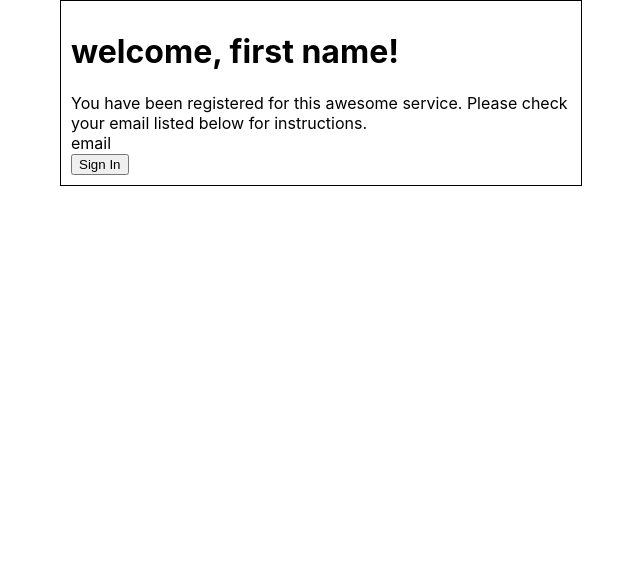
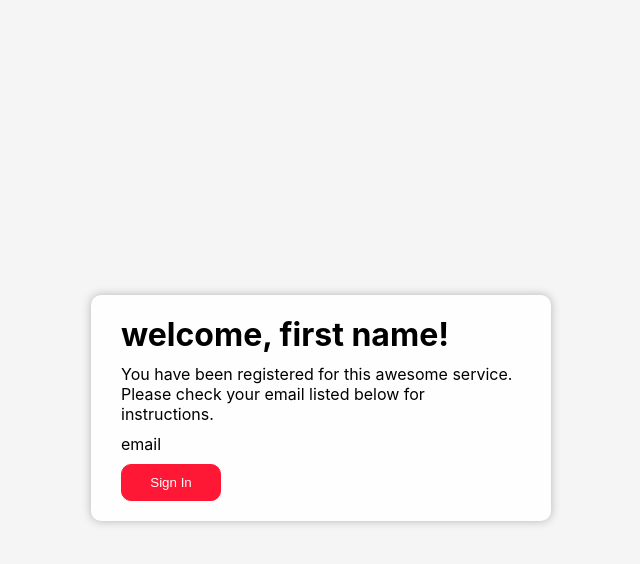
Before and after one commit to nerasan/flipgrid-code-challenge, a React (Create React App) app: page /confirmation in a window 1280 px wide. Shown: the top 564 px of the page, without its empty margins (319-959 px from the left). Built offline with nearby package versions, Linux system fonts and the light colour scheme.

Commit message:
overall styling

```diff
--- a/public/index.html
+++ b/public/index.html
@@ -24,7 +24,7 @@
       work correctly both with client-side routing and a non-root public URL.
       Learn how to configure a non-root public URL by running `npm run build`.
     -->
-    <title>React App</title>
+    <title>Flipgrid</title>
   </head>
   <body>
     <noscript>You need to enable JavaScript to run this app.</noscript>
--- a/src/App.css
+++ b/src/App.css
@@ -37,10 +37,63 @@
   }
 }
 
-.container {
-  max-width: 500px;
-  margin: auto;
-  width: 50%;
-  border: 1px solid black;
+Input {
+  border-radius: 5px;
+  border: 1px solid #ccc;
+  height: 20px;
+  width: 100%;
+}
+
+h1 {
+  margin: 0;
+}
+
+label {
+  font-weight: 700;
+}
+
+button {
+  margin-left: auto;
+  color: white;
+  width: 100px;
+  background-color: #ff1836;
+  border: 1px solid #ff1836;
+  border-radius: 10px;
   padding: 10px;
 }
+
+.light-heading {
+  font-weight: 500;
+}
+
+.wrapper {
+  width: 50%;
+  margin: 0 auto;
+  display: flex;
+  flex-direction: column;
+  justify-content: center;
+  align-items: center;
+  min-height: 100vh;
+}
+
+.container {
+  /* width: 50%; */
+  background-color: #fefefe;
+  max-width: 400px;
+  border: 0px solid black;
+  border-radius: 10px;
+  padding: 20px 30px;
+  box-shadow: 0 0 10px #b5b4b3;
+}
+
+.sub-section {
+  padding: 0 0 10px 0;
+}
+
+.form-group {
+  margin: 0 0 13px 0;
+}
+
+.button-div {
+  display: flex;
+}
--- a/src/components/Confirmation.js
+++ b/src/components/Confirmation.js
@@ -3,20 +3,25 @@ import React from 'react'
 const Confirmation = (props) => {
 
     return (
-        <>
+        <div className="wrapper">
             <div className="container">
+                <div className="sub-section">
                     <h1>welcome, first name!</h1>
-            <div className="sub-text">
+                </div>
+
+                <div className="sub-section">
                     You have been registered for this awesome service. Please check your email listed below for instructions.
                 </div>
 
+                <div className="sub-section">
                     <div className="email-text">
                         email
+                    </div>
                 </div>
 
                 <button>Sign In</button>
             </div>
-        </>
+        </div>
     )
 
 }
--- a/src/components/Home.js
+++ b/src/components/Home.js
@@ -94,13 +94,18 @@ const Home = (props) => {
     }
 
     return (
+        <div className="wrapper">
             <div className="container">
 
-            <h1>Let's</h1>
-            <h1 className="bold-heading">Sign Up</h1>
-            <div className="sub-text">
+                <div className="sub-section">
+                    <h1 className="light-heading">Let's</h1>
+                    <h1>Sign Up</h1>
+                </div>
+
+                <div className="sub-section">
                     Use the form below to sign up for this super awesome service. You're only a few steps away!
                 </div>
+
                     <Form onSubmit={handleSignup} autoComplete="off">
 
                         <FormGroup text="first name">
@@ -135,12 +140,12 @@ const Home = (props) => {
                                 validations={[required, vpassword]}
                             />
                         </FormGroup>
-
-                {/* <Link to="/confirmation"> */}
+                        <div className="button-div">
                             <button>Sign Up</button>
-                {/* </Link> */}
+                        </div>
 
                     </Form>
+            </div>
         </div>
     )
 
--- a/src/index.css
+++ b/src/index.css
@@ -1,10 +1,10 @@
 body {
-  margin: 0;
   font-family: -apple-system, BlinkMacSystemFont, 'Segoe UI', 'Roboto', 'Oxygen',
     'Ubuntu', 'Cantarell', 'Fira Sans', 'Droid Sans', 'Helvetica Neue',
     sans-serif;
   -webkit-font-smoothing: antialiased;
   -moz-osx-font-smoothing: grayscale;
+  background-color: #f5f5f5;
 }
 
 code {
```
Lines whose indentation alone changed are shown as unchanged.
